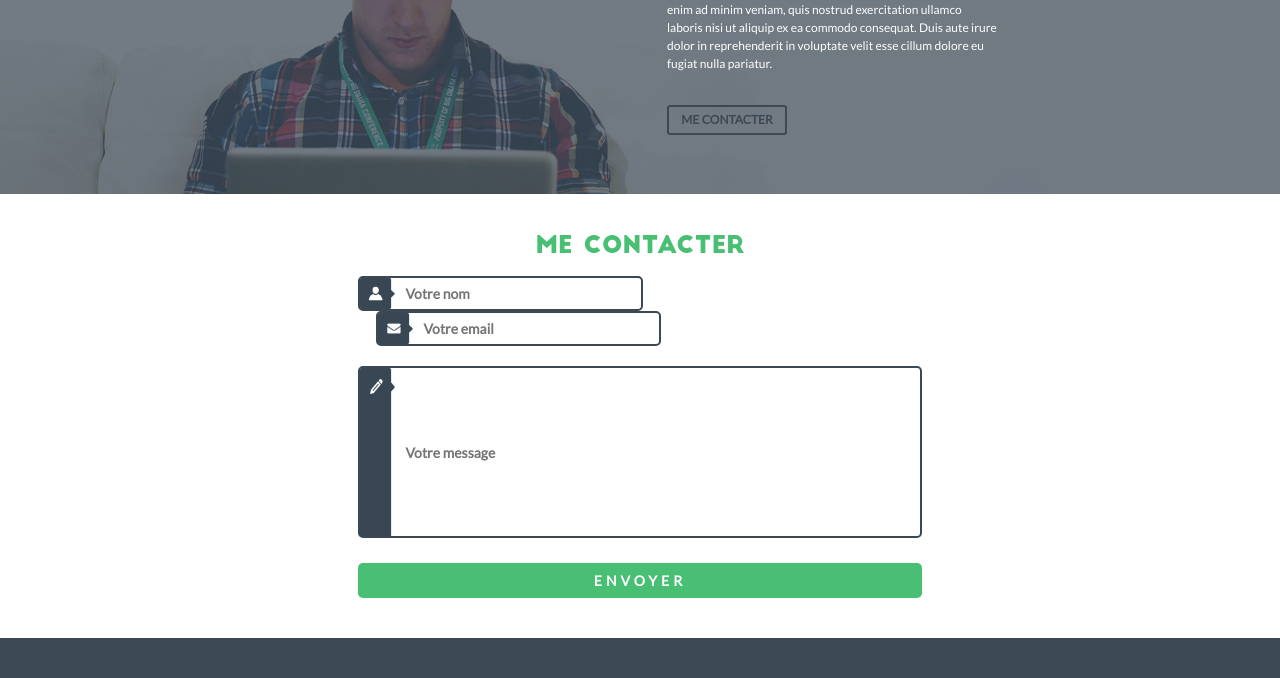
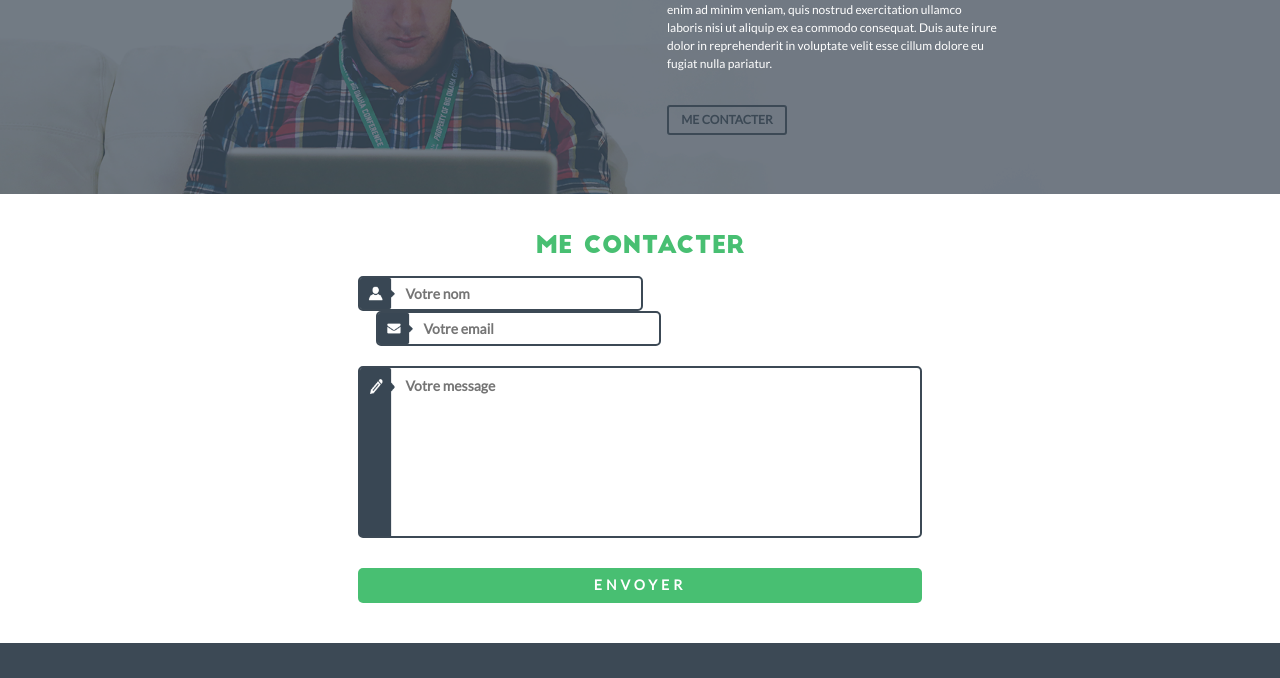
Before and after one commit to AlexShumilo/shumilo-practice-9-foliac, a plain HTML site: page index.html in a window 1280 px wide. Shown: the part 1611-2289 px from the top of the page. Drawn offline with nearby package versions, Linux system fonts and the light colour scheme.

Commit message:
tested some in css and checked mistakes

```diff
--- a/css/style.css
+++ b/css/style.css
@@ -195,11 +195,12 @@ h2 {
 	margin-left: 30px;
 }
 .ba-portfolio-items:nth-child(5) img {
-	height: 310px;
+	height: 320px;
 	width: 880px;
 }
 .ba-portfolio-items:hover img {
 	opacity: 0.3;
+	z-index: 5;
 }
 .ba-portfolio-items-inner {
 	width: 100%;
@@ -283,7 +284,7 @@ h2 {
 	padding-left: 28%;
 	padding-right: 28%;
 }
-.ba-contact input {
+.ba-contact input, textarea {
 	color: #a6a5a5;
 	font-family: Lato, sans-serif;
 	font-size: 14px;
@@ -315,8 +316,10 @@ h2 {
 	background-size: 35px 31px;
 	padding-left: 45px;
 }
-.ba-contact-input-mail {
+.ba-contact-mail {
 	position: relative;
+}
+.ba-contact-textarea-mail {
 	margin-top: 20px;
 	width: 100%;
 	height: 172px;
@@ -324,13 +327,10 @@ h2 {
 	background-repeat: no-repeat;
 	background-size: 35px 170px;
 	padding-left: 45px;
+	padding-top: 10px;
+	resize: none;
 }
-/* Проблема в плейсхолдере - не могу поднять его вверх в инпуте, line-height не помогает (пришлось делать через следующее свойство).
-Но при вводе текста в инпут он всё равно вводится по центру */
-.ba-contact-input-mail::-webkit-input-placeholder {
-	position: relative;
-	margin-left: 50px;
-}
+
 .ba-contact button {
 	width: 100%;
 	height: 35px;
--- a/index.html
+++ b/index.html
@@ -92,7 +92,7 @@
 			<input type="text" placeholder="Votre email" class="ba-contact-input-email">
 		</form>
 		<form action="#" class="ba-contact-mail">
-			<input type="text" placeholder="Votre message" class="ba-contact-input-mail">
+			<textarea type="text" placeholder="Votre message" class="ba-contact-textarea-mail"></textarea>
 		</form>
 		<button>ENVOYER</button>
 	</section>
```
